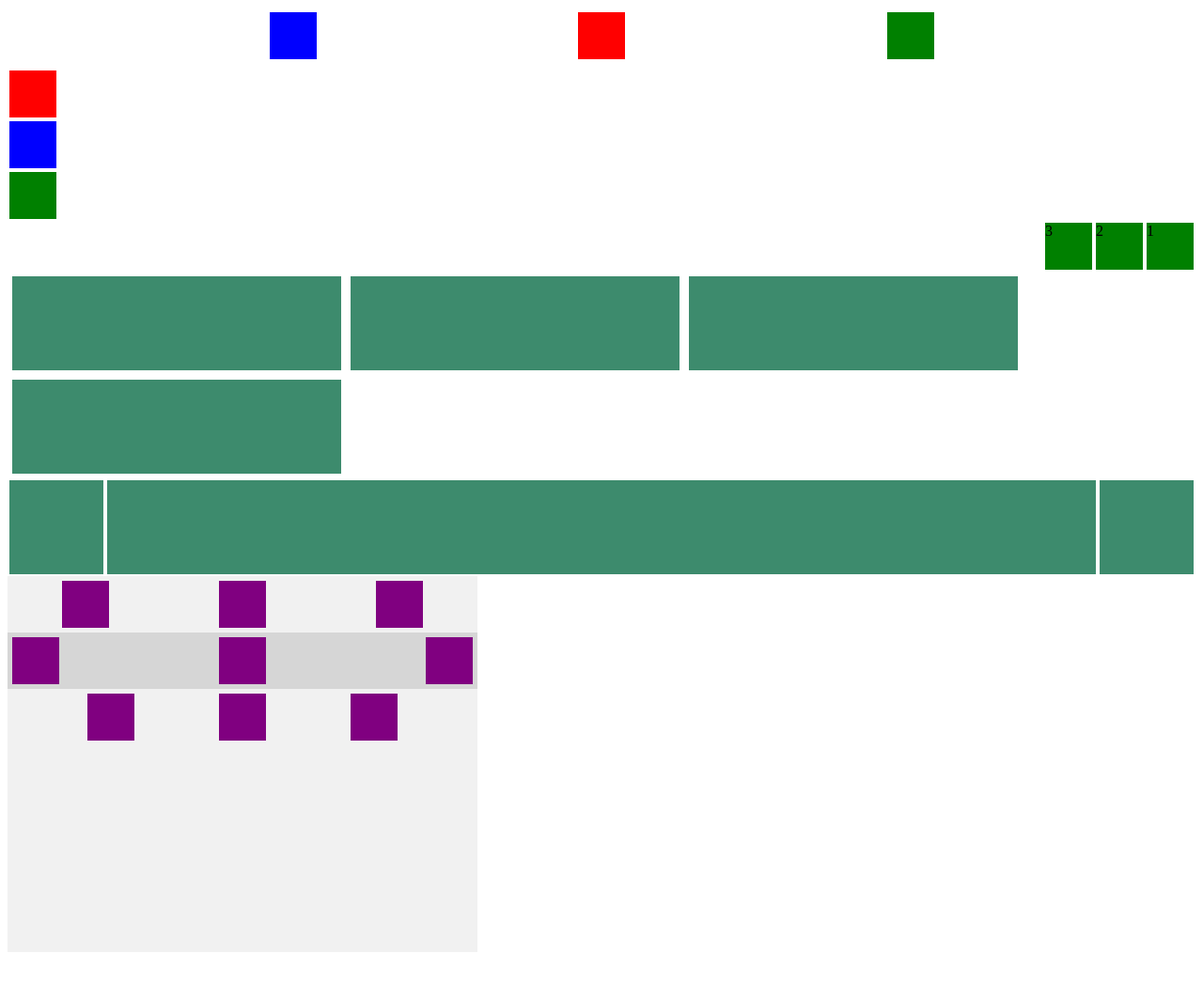
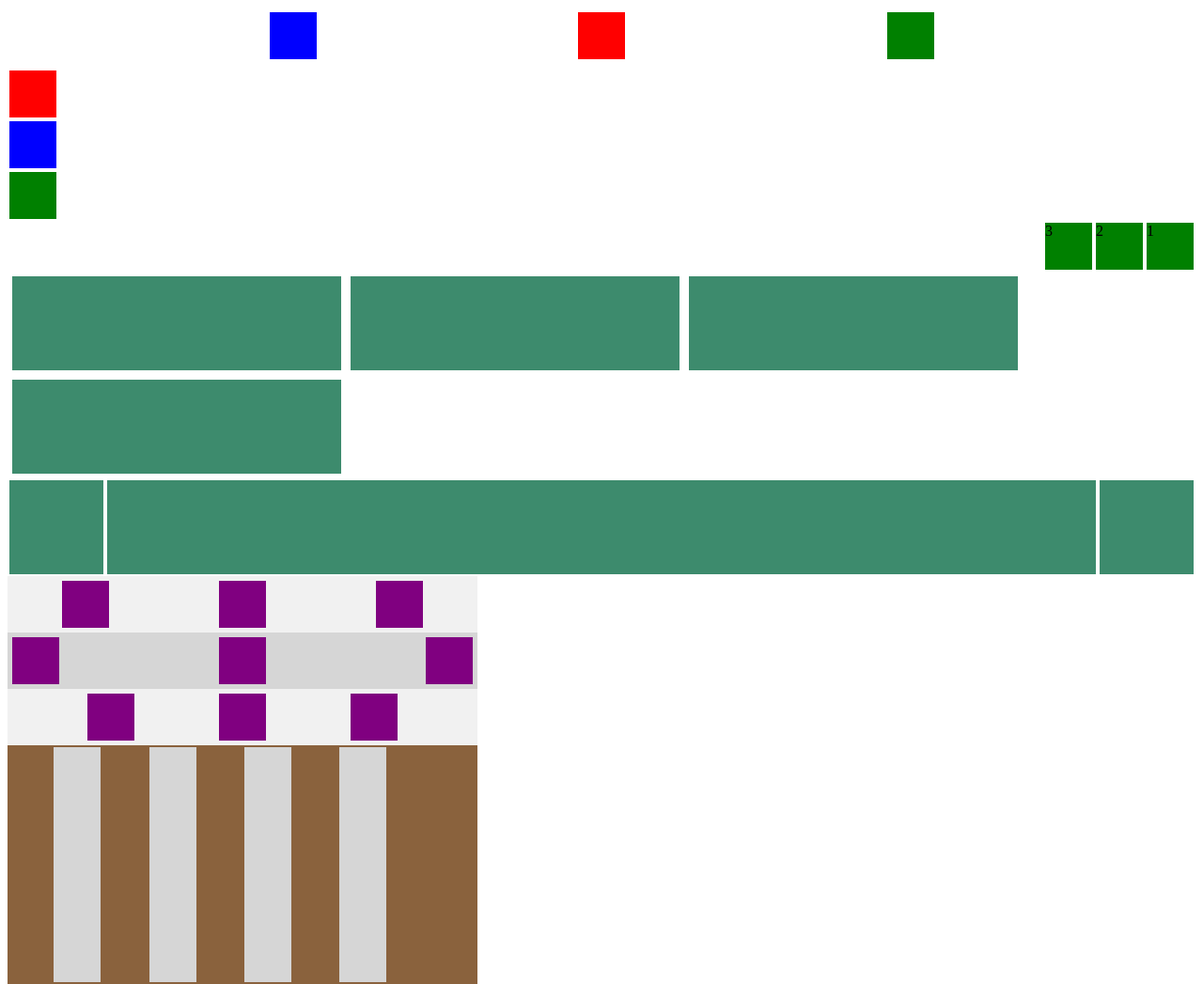
Before and after one commit to Sethlstew12/M1C2-Flexbox-Assignment, a website: page index.html in a window 1280 px wide. Shown: the whole page at 94% size. Before the commit the page ends 1021 px from the top, so only its background shows below. Drawn offline with Linux system fonts and the light colour scheme.

Commit message:
commit to 'main'

```diff
--- a/index.html
+++ b/index.html
@@ -162,6 +162,68 @@
          justify-content: space-evenly;
      }
 
+     .flexSeven:before, .flexSeven:after  {
+  content: " ";
+}
+
+     .flexSeven {
+         display: flex;
+         justify-content: space-between;
+         width: 500px;
+         height: 400px;
+         background-color: hsl(29, 39%, 39%);
+     }
+
+     .uno div {
+         margin: 2px;
+         width: 50px;
+         height: 250px;
+         background-color: #d6d6d6;
+     }
+
+     .uno {
+         display: flex;
+         justify-content: center;
+     }
+
+    .dos div {
+        margin: 2px;
+         width: 50px;
+         height: 250px;
+         background-color: #d6d6d6;
+    }
+
+    .dos {
+        display: flex;
+        justify-content: flex-end;
+    }
+
+    .tres div {
+        margin: 2px;
+         width: 50px;
+         height: 250px;
+         background-color: #d6d6d6;
+    }
+
+    .tres {
+        display: flex;
+        justify-content: flex-start;
+    }
+
+    .cuatro div {
+        margin: 2px;
+         width: 50px;
+         height: 250px;
+         background-color: #d6d6d6;
+    }
+
+    .cuatro {
+        display: flex;
+        justify-content:space-between
+    }
+
+
+
 
 </style>
 <body>
@@ -212,6 +274,25 @@
             <div class="square"></div>
             <div class="square"></div>
         </div>
+
+        <div class="flexSeven">
+            <div class="uno">
+                <div class="square"></div>
+            </div>
+            <div class="dos">
+                <div class="square"></div>
+            </div>
+            <div class="tres">
+                <div class="square"></div>
+            </div>
+            <div class="cuatro">
+                <div class="square"></div>
+            </div>
+            <div class="flexEight">
+
+            </div>
+
+        </div>
     </div>
 
 
```
